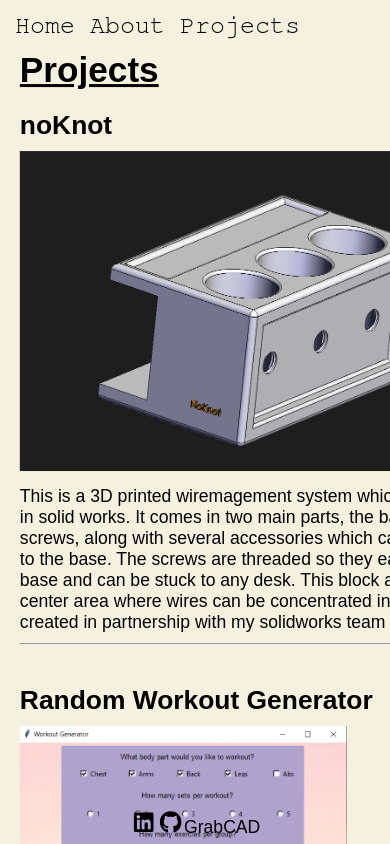
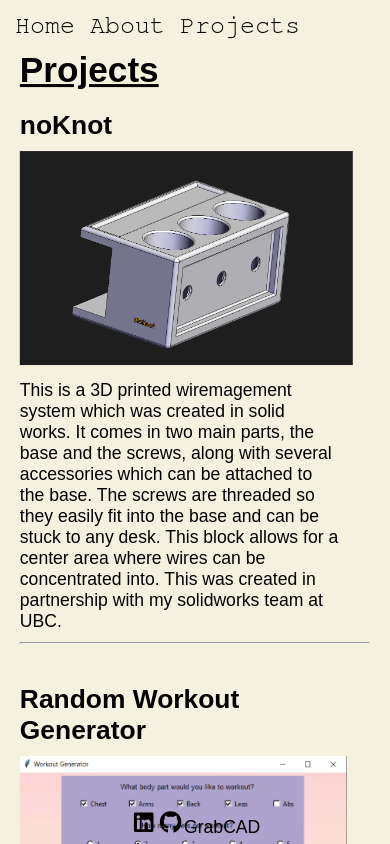
Before and after one commit to VisheshThapa/PersonalSite, a React (Create React App) app: page /Projects in a window 390 px wide. Built offline with nearby package versions, Linux system fonts and the light colour scheme.

Commit message:
mobile responsiveness

```diff
--- a/src/App.css
+++ b/src/App.css
@@ -8,21 +8,6 @@ body {
   margin: 0;
   padding: 0;
   background: #f4f1de;
-}
-.div_name {
-  width: 27rem;
-}
-.name {
-  font-family: sans-serif;
-  font-size: 2.5rem;
-  color: #1e3859;
-  margin-top: 1rem;
-  margin-left: 1rem;
-  text-decoration: underline;
-}
-
-.name:hover {
-  cursor: pointer;
 }
 
 .page-container {
@@ -93,14 +78,45 @@ body {
   padding: 10px;
 }
 
+@media (max-width: 630px) {
+  img.home_image {
+    display: none;
+  }
+}
+
 .home_text {
   padding: 2rem;
   display: inline-block;
   font-family: FreeMono, monospace;
   color: #3d405b;
   width: 46%;
-  @media (max-width: 620px) {
+}
+
+@media (max-width: 630px) {
+  .home {
     width: 100%;
+    display: flex;
+    text-align: center !important;
+  }
+  .home_text {
+    padding: 5px;
+    width: 100%;
+  }
+  .aboutme_text {
+    width: 100% !important;
+    margin-right: 20px;
+    margin-bottom: 40px !important;
+  }
+  .abilities {
+    width: 100% !important;
+  }
+  .abilities2 {
+    margin-bottom: 40px !important;
+  }
+
+  .leftcolumn {
+    width: 100%;
+    margin-right: 20px;
   }
 }
 
@@ -117,15 +133,13 @@ body {
   padding-top: 5%;
 }
 /*About me */
+
 .aboutme_text {
-  height: 30%;
+  margin-left: 20px;
   display: inline-block;
   font-family: FreeMono, monospace;
   color: #3d405b;
   width: 46%;
-  @media (max-width: 620px) {
-    width: 100%;
-  }
 }
 
 .aboutme_text h2 {
@@ -144,7 +158,7 @@ body {
   font-family: FreeMono, monospace;
   color: #3d405b;
   width: 46%;
-  @media (max-width: 620px) {
+  @media (max-width: 630px) {
     width: 100%;
   }
 }
@@ -160,6 +174,19 @@ body {
   margin-bottom: 10px;
 }
 /* Projects */
+.project_image {
+  width: auto;
+  height: 20rem;
+}
+@media (max-width: 520px) {
+  .project_image {
+    width: 95%;
+    height: auto;
+  }
+  .card p {
+    padding-right: 10px;
+  }
+}
 .row {
   font-family: Arial, Helvetica, sans-serif;
   font-size: 1.1rem;
@@ -169,19 +196,12 @@ body {
   width: 75%;
 }
 
-.fakeimg {
-  background-color: #aaa;
-  width: 100%;
-  padding: 20px;
-}
-
 .card {
   padding: 20px;
 }
 
 @media screen and (max-width: 800px) {
-  .leftcolumn,
-  .rightcolumn {
+  .leftcolumn {
     width: 100%;
     padding: 0;
   }
--- a/src/pages/AboutMe.js
+++ b/src/pages/AboutMe.js
@@ -5,9 +5,10 @@ const AboutMe =({pageVariants, pageTransition})=>{
 
 return(<motion.div style = {{position: "absolute"}} class = "home" id = "About" initial = "initial" animate = "in" exit = "out"
 variants = {pageVariants} transition = {pageTransition}>
+
 <img src = {BullPic} alt = "home_pic" class = "home_image"/>
 
-<div class = "aboutme_text" style = {{marginLeft: "20px"}}>
+<div class = "aboutme_text">
     <h2>About Me:</h2>
     <p class = "aboutme_text_p">
     Born and raised in Nepal, I am an international student studying at the University of
--- a/src/pages/Home.js
+++ b/src/pages/Home.js
@@ -9,8 +9,8 @@ return(
 <motion.div  style = {{position: "absolute"}} class = "home" id = "Home" initial = "initial" animate = "in" exit = "out"
 variants = {pageVariants} transition = {pageTransition}>
 
-    <div class = "backimg"></div>
     <img src = {Pic} alt = "home_pic" class = "home_image"/>
+
 <div class = "home_text">
 <h1 class = "home_intro">
     Hello my name is Vishesh Jung Thapa.
--- a/src/pages/Projects.js
+++ b/src/pages/Projects.js
@@ -15,9 +15,9 @@ return(
     <div class="card">
       <h2 style={{marginBottom: "10px"}} >noKnot</h2>
 
-      <img  src = {noKnot} alt = "noKnotImg" style={{height: "20rem", width: "auto"}}></img>
+      <img  src = {noKnot} alt = "noKnotImg" className = "project_image"></img>
 
-      <p style = {{marginTop:"10px"}}>This is a 3D printed wiremagement system which was created in solid works. It comes in two main parts, the base and the screws, along with several accessories which can be attached to the base. The screws are threaded so they easily fit into the base and can be stuck to any desk. This block allows for a center area where wires can be concentrated into. This was created in partnership with my solidworks team at UBC.</p>
+      <p style = {{marginTop:"10px", marginRight: "20px"}}>This is a 3D printed wiremagement system which was created in solid works. It comes in two main parts, the base and the screws, along with several accessories which can be attached to the base. The screws are threaded so they easily fit into the base and can be stuck to any desk. This block allows for a center area where wires can be concentrated into. This was created in partnership with my solidworks team at UBC.</p>
         <hr style = {{marginTop:"10px"}}/>
     </div>
 
```
Also changed, not shown: 1 other file (tests, documents, lock files or other folders). Lines whose indentation alone changed are shown as unchanged.
